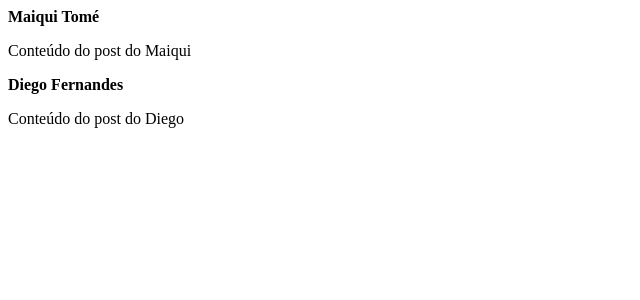
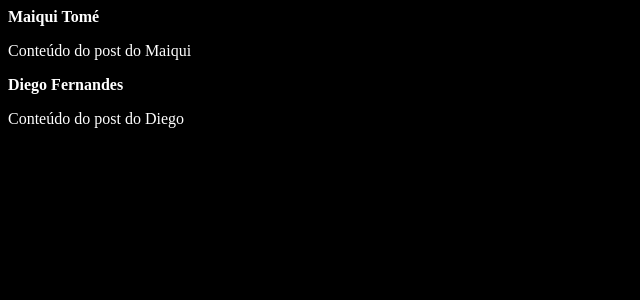
Before and after one commit to maiquitome/rocketseat-project-ignite-feed, a React (Vite) app: page / in a window 1280 px wide. Shown: the top 300 px of the page, without its empty margins (0-640 px from the left). Built offline with nearby package versions, Linux system fonts and the light colour scheme.

Commit message:
feat: :sparkles: add `styles.css`

```diff
--- a/src/App.jsx
+++ b/src/App.jsx
@@ -1,4 +1,6 @@
 import { Post } from "./Post";
+
+import "./styles.css";
 
 export function App() {
   return (
--- /dev/null
+++ b/src/styles.css
@@ -0,0 +1,4 @@
+body {
+  background-color: #000;
+  color: #fff;
+}
```
